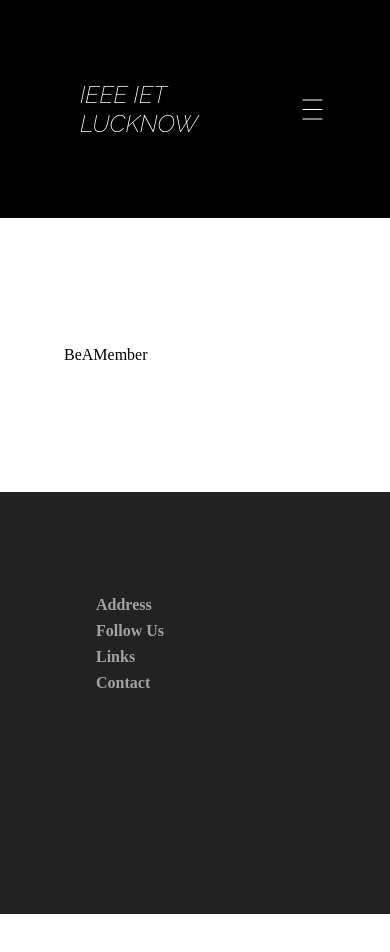
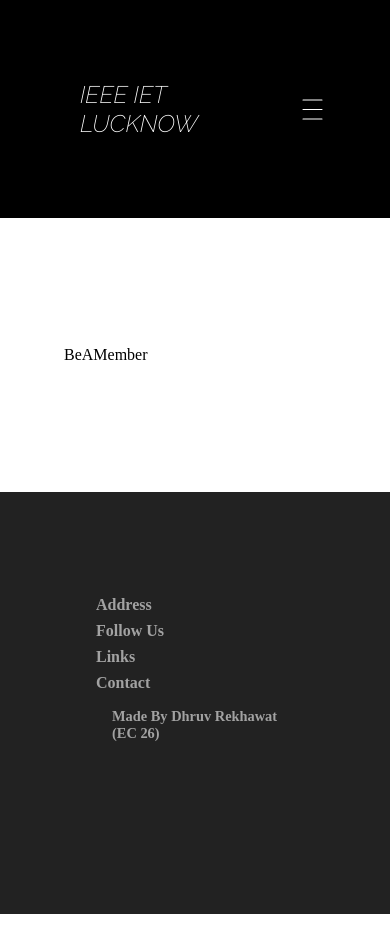
Before and after one commit to DhruvRekhawat/ieeeIetLko, a React (Vite) app: page /beAMember in a window 390 px wide. Shown: the top 952 px of the page. Built offline with nearby package versions, Linux system fonts and the light colour scheme.

Commit message:
some minor changes to add responsiveness

```diff
--- a/src/App.css
+++ b/src/App.css
@@ -106,5 +106,16 @@
   .hero__header{
     font-size: 2rem;
   }
+  .card{
+    width: 20rem;
+    height: 24rem;
+  }
 
 }
+@media screen and (max-width: 400px) {
+
+  .hero__header{
+    font-size: 1.5rem;
+  }
+
+}
--- a/src/components/footer/Footer.jsx
+++ b/src/components/footer/Footer.jsx
@@ -8,6 +8,7 @@ const Footer = () => {
         <h2>Follow Us</h2>
         <h2>Links</h2>
         <h2>Contact</h2>
+        <h3> Made By Dhruv Rekhawat (EC 26) </h3>
       </div>
 
   )
--- a/src/components/navbar/navbar.css
+++ b/src/components/navbar/navbar.css
@@ -11,7 +11,10 @@
    display: flex;
 }
 .dropdownMenu{
-    display: absolute;
+    display:block;
+    position: fixed;
+    left: 0;
+    z-index: 2;
     background: #222;
     height: 100vh;
     width: 100vw;
@@ -21,12 +24,16 @@
 .dropdownList{
     display: flex;
     flex-direction: column;
+    position: fixed;
+    left:0;
+    width: 100%;
 }
 .dropdownListElement{
     font-size: 2rem;
     line-height: 2.2rem;
     margin: 1rem;
     padding: 1rem;
+    width: 100%;
 }
 .dropdownListElement:hover{
     background-color: rgb(51, 51, 51);
--- a/src/index.css
+++ b/src/index.css
@@ -59,3 +59,10 @@ h2{
     margin-top: 0.5rem;
     color: rgb(162, 162, 162);
 }
+
+h3{
+    font-size: 0.9rem;
+    align-self: flex-end;
+    padding: 1rem;
+    color: rgb(162, 162, 162);
+}
```
